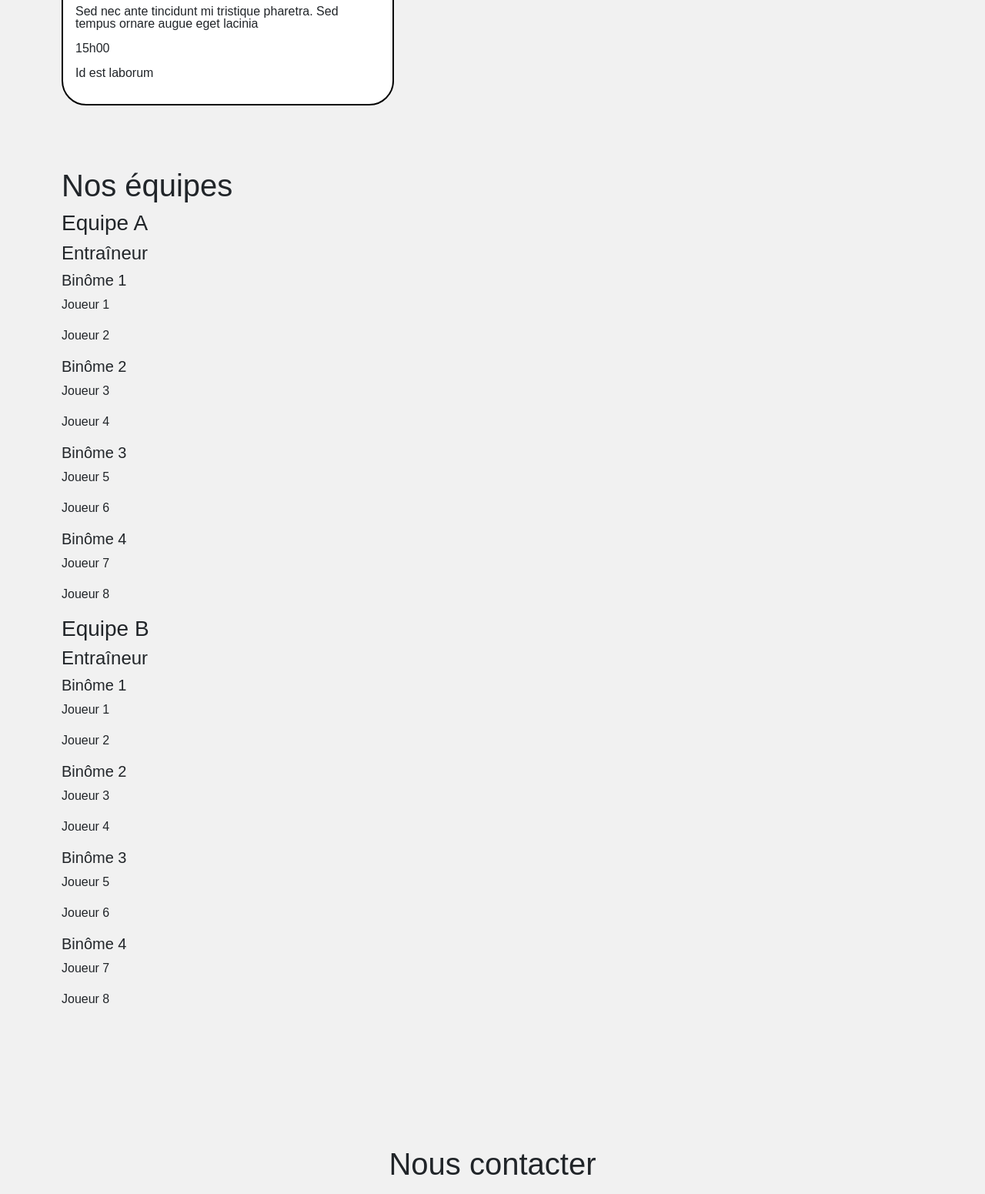
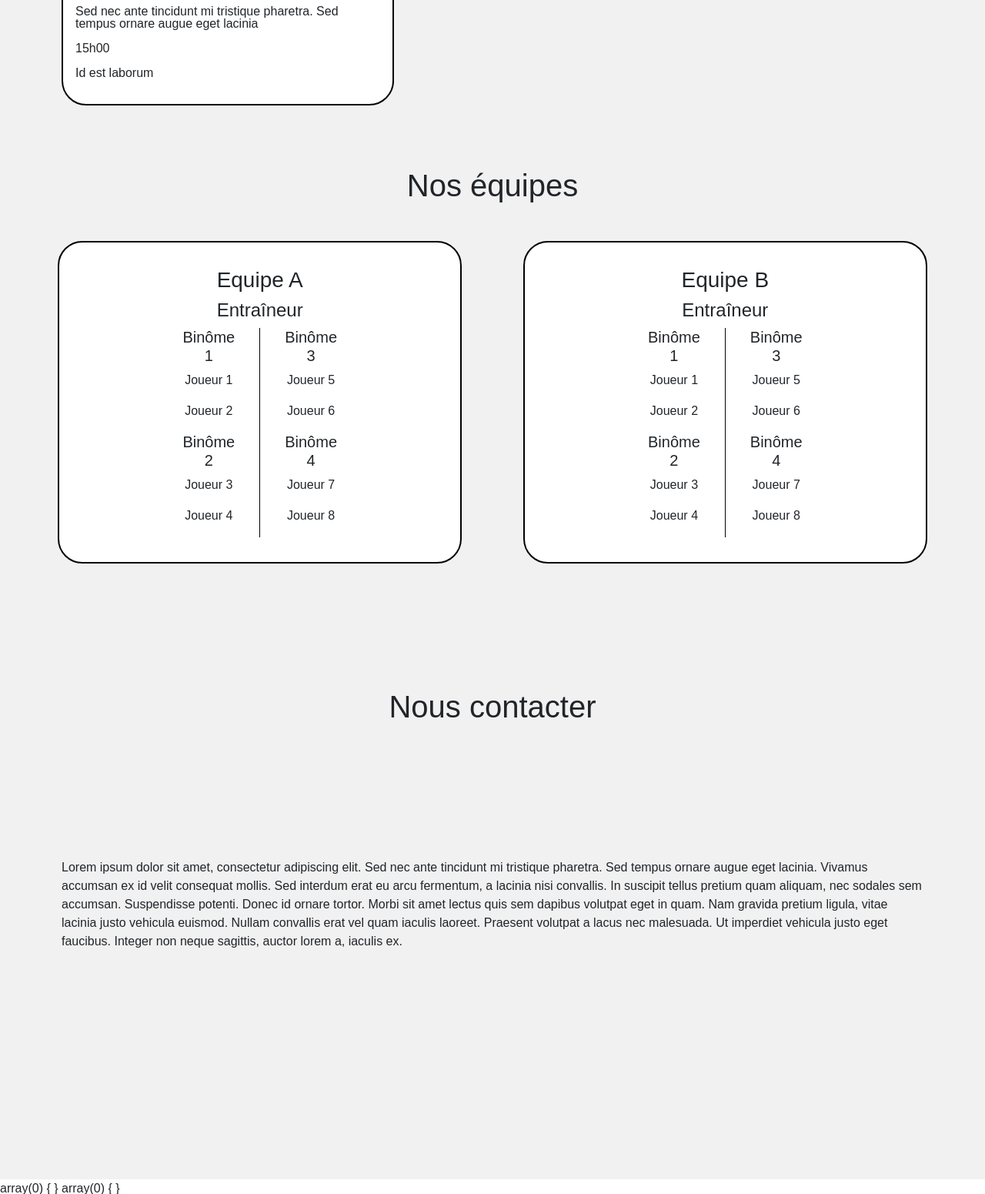
Before and after one commit to Adidooouuu/PHP-SQL, a PHP site: page / in a window 1280 px wide. Shown: the part 2270-3821 px from the top of the page at 77% size. Run offline with PHP 8.4, Linux system fonts and the light colour scheme; data comes from the database, SQL or seed files in the repository.

Commit message:
création des cartes nos équipes

```diff
--- a/assets/css/style.css
+++ b/assets/css/style.css
@@ -187,6 +187,60 @@ padding : 0 5rem;
   text-align : center;
 }
 
+/*Section equipe*/
+.nos-equipes{
+  display: flex;
+  justify-content: center;
+}
+
+#equipe-titre{
+  margin-bottom: 3rem;
+}
+
+.position-equipe{
+  display: flex;
+  flex-direction: column;
+  text-align: center;
+}
+
+.equipes{
+  display: flex;
+  flex-wrap: nowrap;
+}
+
+.equipe-a, .equipe-b{
+  flex-basis: 50%;
+  padding-left: 10rem;
+  padding-right: 10rem;
+  padding-top: 2rem;
+  padding-bottom: 2rem;
+  background-color: #fff;
+  border: 2px solid #000;
+  border-radius: 2rem;
+}
+
+.equipe-a{
+  margin-right: 2.5rem;
+}
+
+.equipe-b{
+  margin-left: 2.5rem;
+}
+
+.joueurs{
+  display: flex;
+}
+
+.joueur-1{
+  margin-right: 1rem;
+  border-right: 1px solid #000;
+  padding-right: 2rem;
+}
+
+.joueur-2{
+  margin-left: 1rem;
+}
+
 /*Formulaire*/
 
 .formulaire{
--- a/index.php
+++ b/index.php
@@ -93,8 +93,10 @@ session_start();
         </section>
 
         <section class="nos-equipes">
-          <h1 id="equipe-a">Nos équipes</h1>
-          <div class="equipe">
+          <div class="position-equipe">
+            <h1 id="equipe-titre">Nos équipes</h1>
+            <div class="equipes">
+              <div class="equipe-a">
                 <h3 class="titre-equipe">Equipe A</h3>
                 <h4 class="nom-entraineur">Entraîneur</h4>
                 <div class="joueurs">
@@ -150,6 +152,8 @@ session_start();
                       <h5>Binôme 4</h5>
                       <p>Joueur 7</p>
                       <p>Joueur 8</p>
+                    </div>
+                  </div>
                 </div>
               </div>
             </div>
```
Lines whose indentation alone changed are shown as unchanged.
